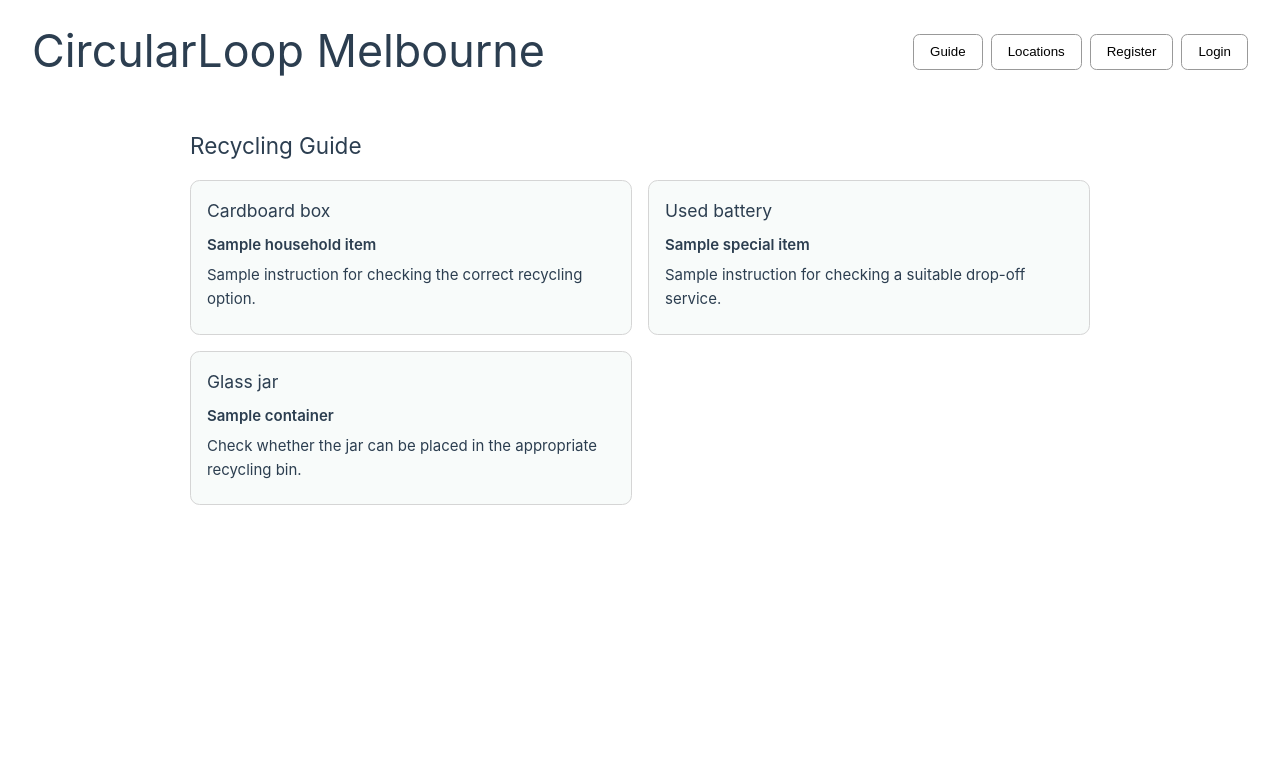
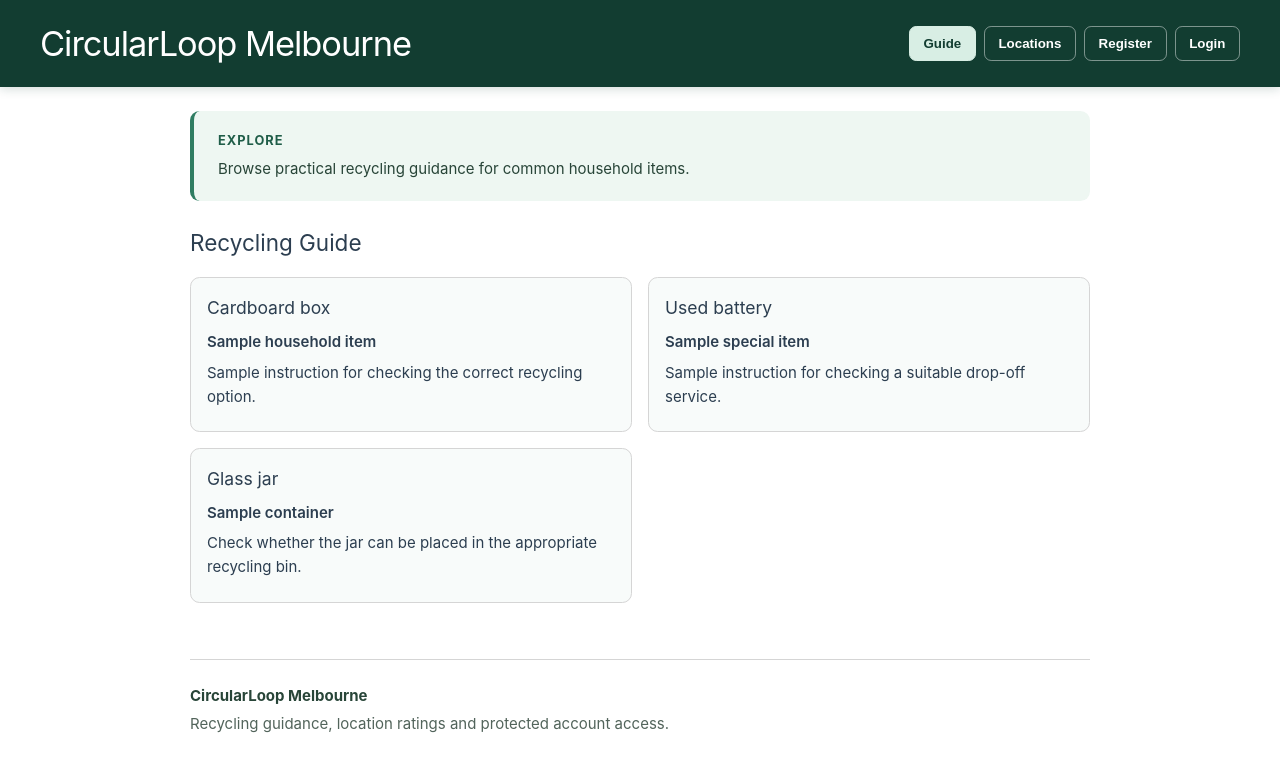
Before and after one commit to Eli-Wen/qwen-library, a Vue app: page / in a window 1280 px wide. Shown: the top 772 px of the page. Built offline with nearby package versions, Linux system fonts and the light colour scheme; no server answers.

Commit message:
feat(ui): add page hierarchy and sticky topbar

```diff
--- a/src/App.vue
+++ b/src/App.vue
@@ -10,11 +10,35 @@
 import RegisterForm from "./components/RegisterForm.vue";
 import LoginForm from "./components/LoginForm.vue";
 import AdminDashboard from "./components/AdminDashboard.vue";
+import PageIntro from "./components/PageIntro.vue";
+import SiteFooter from "./components/SiteFooter.vue";
 
 const activePage = ref("guide");
 const currentUser = ref(null);
 
 const currentRole = ref(null);
+const pageIntro = {
+  guide: {
+    label: "Explore",
+    description: "Browse practical recycling guidance for common household items."
+  },
+  locations: {
+    label: "Find and rate",
+    description: "Search listed locations and, once signed in, share a rating."
+  },
+  register: {
+    label: "Create an account",
+    description: "Register to access protected account and rating features."
+  },
+  login: {
+    label: "Account access",
+    description: "Sign in to submit ratings and access your account."
+  },
+  admin: {
+    label: "Protected area",
+    description: "Review registered accounts and their assigned roles."
+  }
+};
 
 async function loadUserRole(user) {
   currentRole.value = null;
@@ -50,17 +74,29 @@
 
 <template>
   <header class="site-header">
+    <div class="topbar-content">
       <h1 class="site-title">CircularLoop Melbourne</h1>
 
+      <div class="topbar-right">
         <nav class="site-nav" aria-label="Main navigation">
-      <button @click="activePage = 'guide'">Guide</button>
-      <button @click="activePage = 'locations'">Locations</button>
+          <button
+            :class="{ 'is-active': activePage === 'guide' }"
+            @click="activePage = 'guide'"
+          >
+            Guide
+          </button>
+
+          <button
+            :class="{ 'is-active': activePage === 'locations' }"
+            @click="activePage = 'locations'"
+          >
+            Locations
+          </button>
+
           <template v-if="currentUser">
-        <span class="user-status">
-          Signed in as {{ currentUser.displayName || currentUser.email }}
-        </span>
             <button
               v-if="currentRole === 'admin'"
+              :class="{ 'is-active': activePage === 'admin' }"
               @click="activePage = 'admin'"
             >
               Admin Dashboard
@@ -69,13 +105,35 @@
           </template>
 
           <template v-else>
-        <button @click="activePage = 'register'">Register</button>
-        <button @click="activePage = 'login'">Login</button>
+            <button
+              :class="{ 'is-active': activePage === 'register' }"
+              @click="activePage = 'register'"
+            >
+              Register
+            </button>
+
+            <button
+              :class="{ 'is-active': activePage === 'login' }"
+              @click="activePage = 'login'"
+            >
+              Login
+            </button>
           </template>
         </nav>
+
+        <p v-if="currentUser" class="user-status">
+          Signed in as {{ currentUser.displayName || currentUser.email }}
+        </p>
+      </div>
+    </div>
   </header>
 
   <main class="page-content">
+    <PageIntro
+      v-if="pageIntro[activePage]"
+      :label="pageIntro[activePage].label"
+      :description="pageIntro[activePage].description"
+    />
     <RecyclingGuide v-if="activePage === 'guide'" />
     <RecyclingLocations
       v-if="activePage === 'locations'"
@@ -87,46 +145,93 @@
       v-if="activePage === 'admin' && currentRole === 'admin'"
     />
   </main>
+  <SiteFooter />
 </template>
 
 <style scoped>
 .site-header {
+  width: 100vw;
+  margin-left: calc(50% - 50vw);
+  background-color: #123d31;
+  color: white;
+  box-shadow: 0 2px 10px rgba(18, 61, 49, 0.18);
+  position: sticky;
+  top: 0;
+  z-index: 100;
+}
+
+.topbar-content {
   display: flex;
   align-items: center;
   justify-content: space-between;
-  gap: 1rem;
+  gap: 1.5rem;
+  width: min(1200px, calc(100% - 3rem));
+  margin: 0 auto;
   padding: 1rem 0;
 }
 
 .site-title {
   margin: 0;
-  font-size: clamp(1.6rem, 4vw, 2.8rem);
+  color: white;
+  font-size: clamp(1.5rem, 3vw, 2.15rem);
+  letter-spacing: -0.03em;
+}
+
+.topbar-right {
+  display: grid;
+  gap: 0.55rem;
+  justify-items: end;
 }
 
 .site-nav {
   display: flex;
   flex-wrap: wrap;
+  justify-content: flex-end;
   gap: 0.5rem;
 }
 
 .site-nav button {
-  padding: 0.6rem 1rem;
-  border: 1px solid #999;
-  border-radius: 0.4rem;
-  background-color: white;
+  padding: 0.55rem 0.85rem;
+  border: 1px solid rgba(255, 255, 255, 0.45);
+  border-radius: 0.45rem;
+  background-color: transparent;
+  color: white;
   cursor: pointer;
+  font-weight: 600;
 }
 
 .site-nav button:hover {
-  background-color: #e6f4ef;
+  background-color: rgba(255, 255, 255, 0.14);
+}
+
+.site-nav button.is-active {
+  border-color: #d8eee4;
+  background-color: #d8eee4;
+  color: #123d31;
+}
+
+.site-nav button:focus-visible {
+  outline: 3px solid #f4c95d;
+  outline-offset: 2px;
+}
+
+.user-status {
+  margin: 0;
+  color: #e1f3ea;
+  font-weight: 600;
 }
 
 .page-content {
+  display: grid;
+  gap: 1.5rem;
+  width: 100%;
+  max-width: 900px;
+  margin: 0 auto;
   padding: 1.5rem 0;
 }
 
 @media (max-width: 767px) {
-  .site-header {
+  .topbar-content {
     flex-direction: column;
     align-items: stretch;
   }
@@ -135,55 +240,31 @@
     text-align: center;
   }
 
+  .topbar-right {
+    justify-items: stretch;
+  }
+
+  .site-nav {
+    justify-content: center;
+  }
+
+  .user-status {
+    text-align: center;
+  }
+}
+
+@media (max-width: 575px) {
   .site-nav {
     display: grid;
-    grid-template-columns: repeat(3, 1fr);
+    grid-template-columns: 1fr;
   }
 
   .site-nav button {
     width: 100%;
   }
 
-  .user-status {
-    grid-column: 1 / -1;
-    text-align: center;
-  }
-}
-
-@media (max-width: 575px) {
-  .site-nav {
-    grid-template-columns: 1fr;
-  }
-
   .page-content {
     padding-top: 1rem;
   }
 }
-
-@media (min-width: 768px) {
-  .site-header {
-    flex-direction: row;
-    align-items: center;
-  }
-
-  .site-nav {
-    flex-wrap: wrap;
-    justify-content: flex-end;
-  }
-
-  .page-content {
-    width: 100%;
-    max-width: 900px;
-    margin: 0 auto;
-  }
-}
-
-.user-status {
-  flex-basis: 100%;
-  order: 1;
-  text-align: right;
-  font-weight: 600;
-}
-
-
 </style>
--- /dev/null
+++ b/src/components/PageIntro.vue
@@ -0,0 +1,44 @@
+<script setup>
+defineProps({
+  label: {
+    type: String,
+    required: true
+  },
+  description: {
+    type: String,
+    required: true
+  }
+})
+</script>
+
+<template>
+  <section class="page-intro">
+    <p class="page-label">{{ label }}</p>
+    <p class="page-description">{{ description }}</p>
+  </section>
+</template>
+
+<style scoped>
+.page-intro {
+  padding: 1.25rem 1.5rem;
+  border-left: 4px solid #2f7d62;
+  border-radius: 0.6rem;
+  background-color: #eef7f2;
+}
+
+.page-label {
+  margin: 0 0 0.35rem;
+  color: #1f5d48;
+  font-size: 0.8rem;
+  font-weight: 700;
+  letter-spacing: 0.08em;
+  text-transform: uppercase;
+}
+
+.page-description {
+  max-width: 48rem;
+  margin: 0;
+  color: #284538;
+  line-height: 1.6;
+}
+</style>
--- /dev/null
+++ b/src/components/SiteFooter.vue
@@ -0,0 +1,26 @@
+<template>
+  <footer class="site-footer">
+    <p class="footer-title">CircularLoop Melbourne</p>
+    <p>Recycling guidance, location ratings and protected account access.</p>
+  </footer>
+</template>
+
+<style scoped>
+.site-footer {
+  width: 100%;
+  max-width: 900px;
+  margin: 2rem auto 0;
+  padding: 1.25rem 0;
+  border-top: 1px solid #d5d5d5;
+  color: #52645b;
+}
+
+.site-footer p {
+  margin: 0.25rem 0;
+}
+
+.footer-title {
+  color: #284538;
+  font-weight: 700;
+}
+</style>
```
Lines whose indentation alone changed are shown as unchanged.
